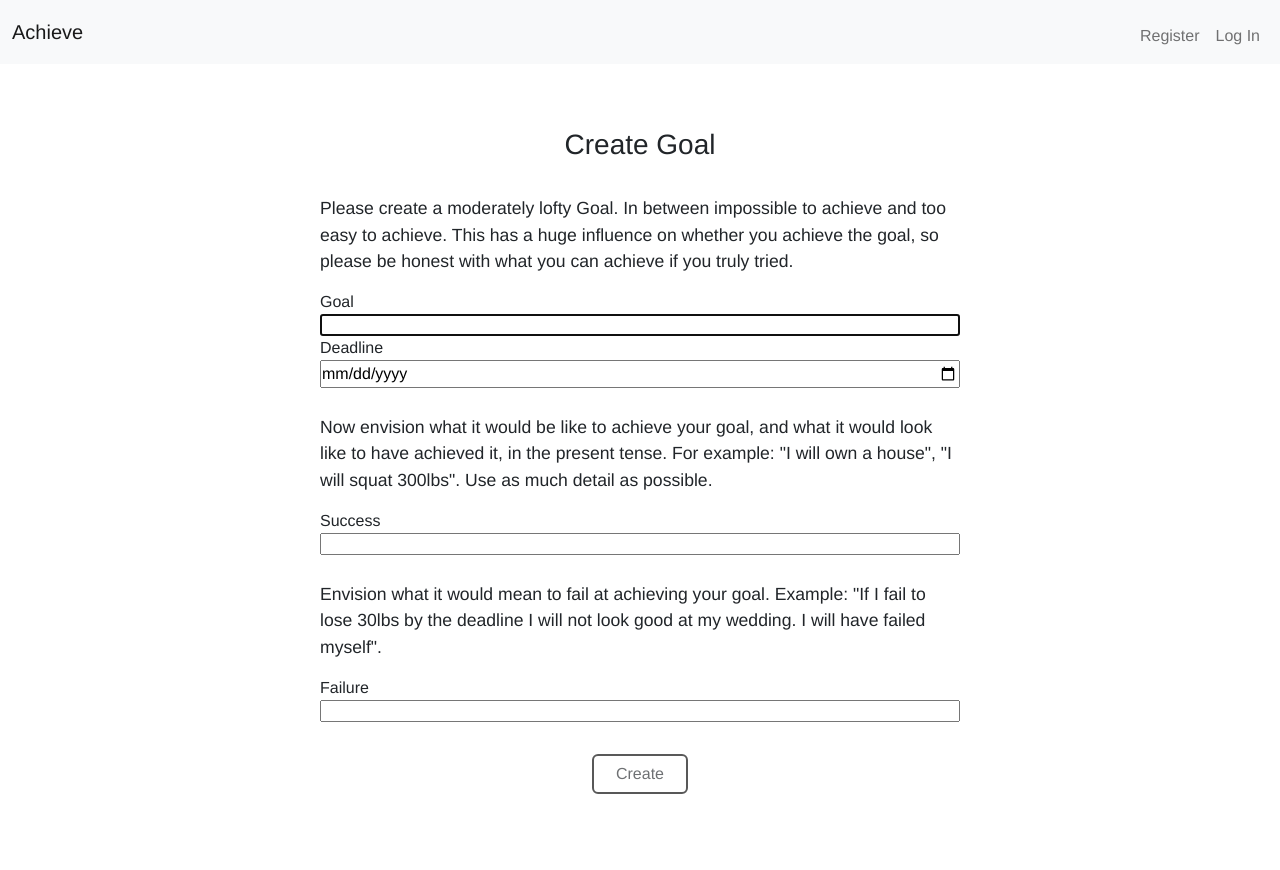
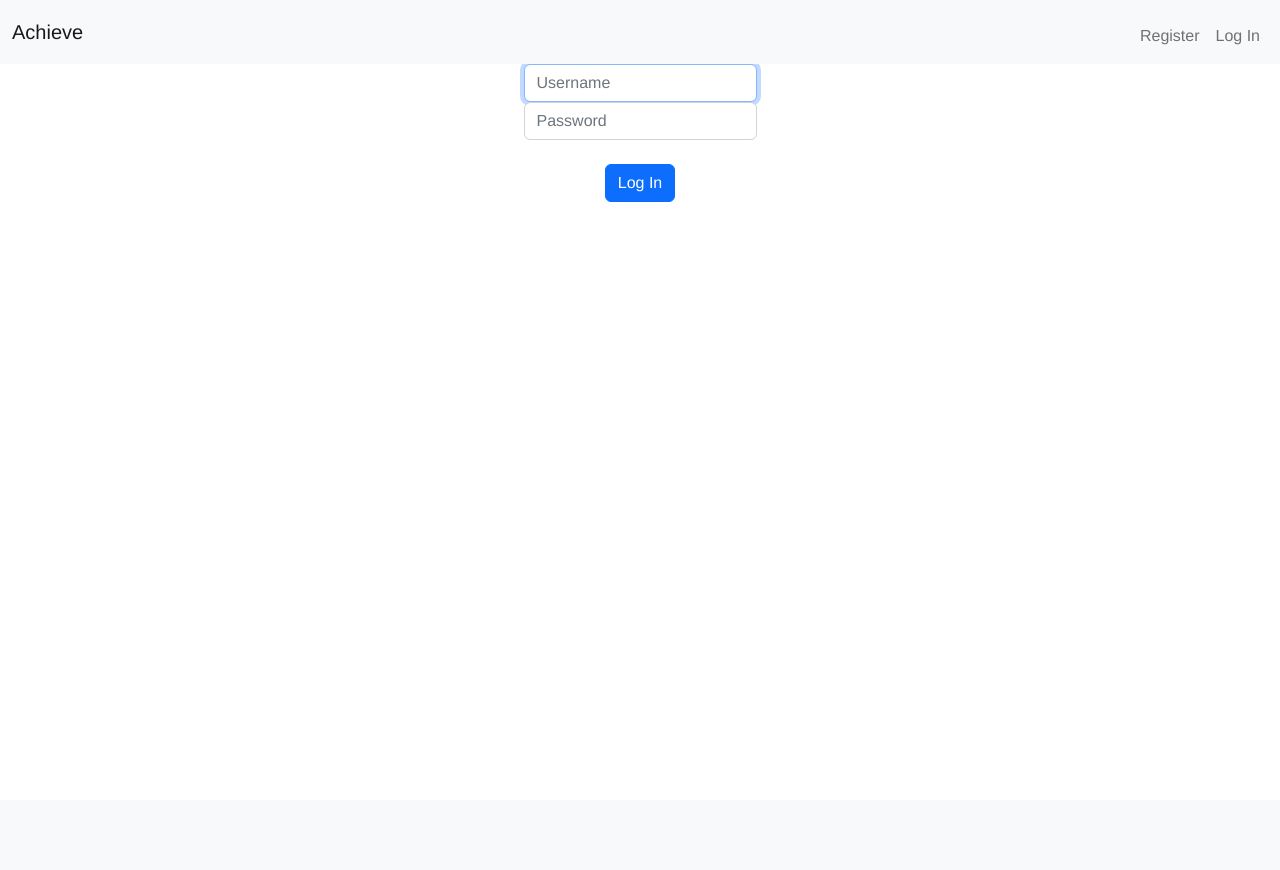
Before and after one commit to Gonpassa/goals-project, a Flask app: page /create in a window 1280 px wide. After the commit the page ends 202 px from the top, so only its background shows below. Run offline with Flask 2, Linux system fonts and the light colour scheme; some libraries are stand-ins or nearby versions; some web fonts are replaced.

Commit message:
enable button in create.html, prevent access unless logged in

```diff
--- a/app.py
+++ b/app.py
@@ -45,10 +45,12 @@ def index():
 #Dashboard
 @app.route("/dashboard", methods = ['GET', 'POST'])
 def dashboard():
+    if session['user_id']:
         rows = db.execute("SELECT goal_id FROM goal WHERE id IN (?)", session["user_id"])
         rows = len(rows)
         goals = db.execute("SELECT goal FROM goal WHERE id IN (?)", session['user_id'])
         return render_template('dashboard.html', rows=rows, goals=goals)
+    return redirect('login')
 
 
 #CREATE GOAL
@@ -63,8 +65,8 @@ def create():
         db.execute("INSERT INTO goal (goal, success, failure, date_created, deadline, id) VALUES (?, ?, ? ,? ,?, ?)", goal, success, failure, now, deadline, session['user_id'])
 
         return redirect('dashboard')
+    return render_template('login.html')
 
-    return render_template('create.html')
 
 
 #LOGIN PAGE
--- /dev/null
+++ b/static/main.js
@@ -0,0 +1,21 @@
+
+// Make the form unable to be sumbitted unless all field are filled in in create.html//
+
+
+
+const fields = document.querySelectorAll('.valid');
+const submitButton = document.getElementById('formBtn');
+
+function checkFields() {
+          let filled = true;
+          fields.forEach(function(field) {
+            if (field.value === '') {
+              filled = false;
+            }
+          });
+          submitButton.disabled = !filled;
+}
+
+fields.forEach(function(field) {
+          field.addEventListener('input', checkFields);
+        });
--- a/templates/create.html
+++ b/templates/create.html
@@ -9,23 +9,21 @@
         <form action="/create" method="post" class="form" >
             <p>Please create a moderately lofty Goal. In between impossible to achieve and too easy to achieve. This has a huge influence on whether you achieve the goal, so please be honest with what you can achieve if you truly tried.</p>
             <label for="goal">Goal</label>
-            <input type="text" autocomplete="off" autofocus id="goal" name="goal">
+            <input type="text" autocomplete="off" autofocus id="goal" name="goal" class="valid">
 
             <label for="date">Deadline</label>
-            <input type="date" autocomplete="off" id="date" name="deadline">
+            <input type="date" autocomplete="off" id="date" name="deadline" class="valid">
 
             <p>Now envision what it would be like to achieve your goal, and what it would look like to have achieved it, in the present tense. For example: "I will own a house", "I will squat 300lbs". Use as much detail as possible.</p>
             <label for="success">Success</label>
-            <input type="text" autocomplete="off"  id="success" name="success">
+            <input type="text" autocomplete="off"  id="success" name="success" class="valid">
 
             <p>Envision what it would mean to fail at achieving your goal. Example: "If I fail to lose 30lbs by the deadline I will not look good at my wedding. I will have failed myself". </p>
             <label for="failure">Failure</label>
-            <input type="text" autocomplete="off"  id="failure" name="failure">
+            <input type="text" autocomplete="off"  id="failure" name="failure" class="valid">
 
-            <button type="submit" class="btn" id="create" disabled="disabled">Create</button>
+            <button type="submit" class="formBtn btn" disabled="disabled" id="formBtn">Create</button>
         </form>
 
     </section>
 {% endblock %}
-{% block javascript %}
-{% endblock %}
--- a/templates/layout.html
+++ b/templates/layout.html
@@ -46,10 +46,10 @@
         <footer>
 
         </footer>
-    {% block javascript%}
-    <script src="/main.js"></script>
+
+    <script src="/static/main.js"></script>
     <script src="https://cdn.jsdelivr.net/npm/@popperjs/core@2.11.6/dist/umd/popper.min.js" integrity="sha384-oBqDVmMz9ATKxIep9tiCxS/Z9fNfEXiDAYTujMAeBAsjFuCZSmKbSSUnQlmh/jp3" crossorigin="anonymous"></script>
     <script src="https://cdn.jsdelivr.net/npm/bootstrap@5.2.2/dist/js/bootstrap.min.js" integrity="sha384-IDwe1+LCz02ROU9k972gdyvl+AESN10+x7tBKgc9I5HFtuNz0wWnPclzo6p9vxnk" crossorigin="anonymous"></script>
-    {% endblock %}
-</body>
+
+    </body>
 </html>
```
Also changed, not shown: main.js (deleted, +0 -19 lines), 4 other files.
